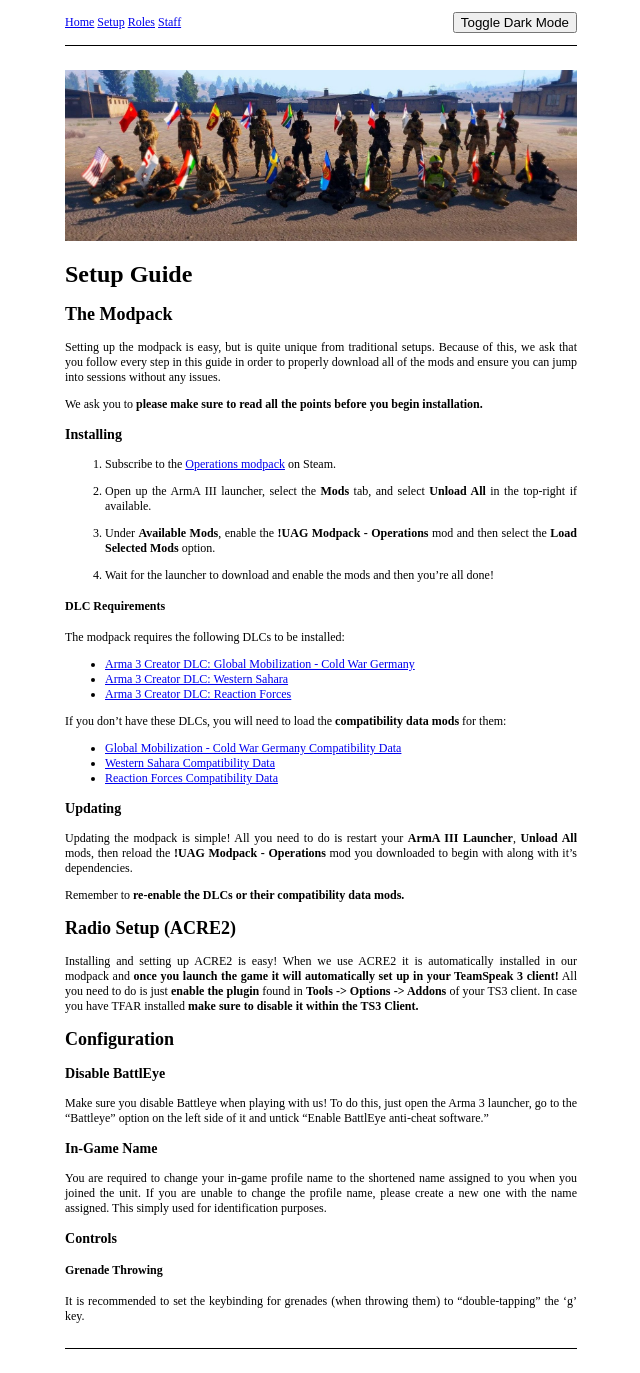
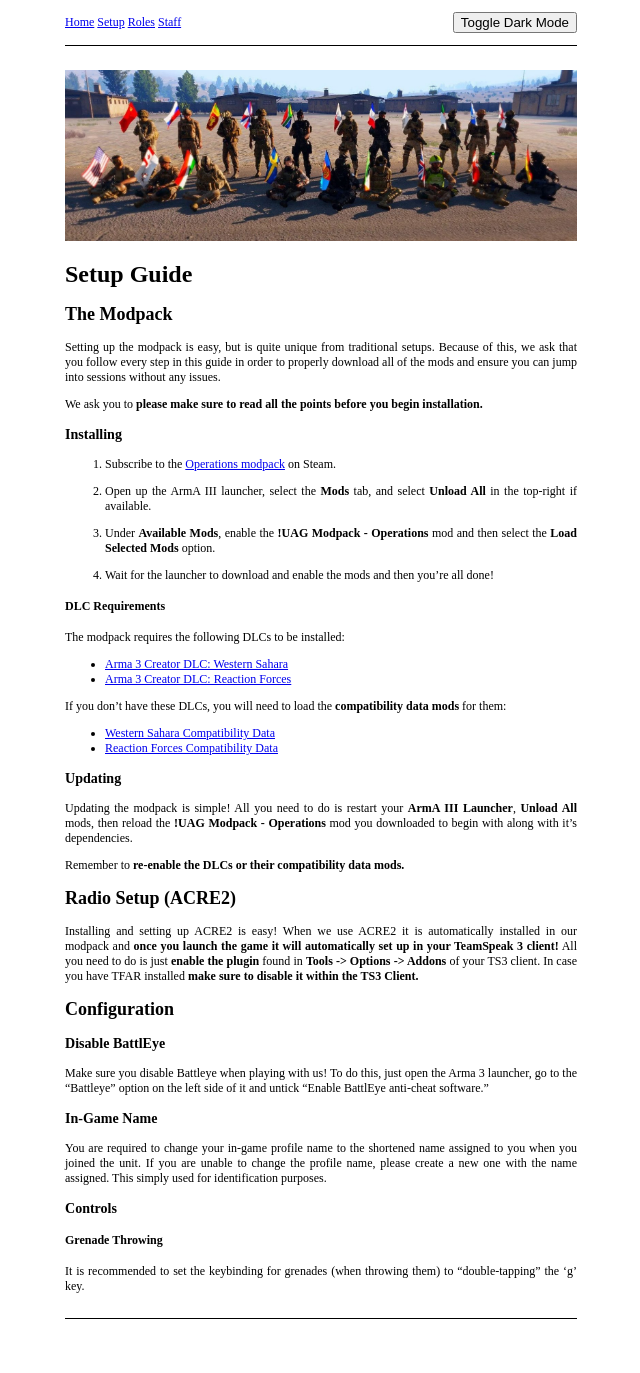
Before and after one commit to zuedev/-docs.uagpmc.com, a Jekyll site: the page built from jekyll/guides/setup.md, in a window 1280 px wide. Shown: the whole page, without its empty margins (319-959 px from the left). Built offline with Jekyll 4.4.1, drawn with Linux system fonts in a browser that asks for light colours; our own code applies the rules of GitHub Pages for plain Markdown files; comment, search, counter and statistics services are not loaded; a style sheet for code colours, icons or effects is not loaded; after the commit the page ends 1343 px from its top, so only the background shows below that.

Commit message:
remove GM from req cdlc

```diff
--- a/jekyll/guides/setup.md
+++ b/jekyll/guides/setup.md
@@ -22,13 +22,11 @@ We ask you to **please make sure to read all the points before you begin install
 
 The modpack requires the following DLCs to be installed:
 
-- [Arma 3 Creator DLC: Global Mobilization - Cold War Germany](https://store.steampowered.com/app/1042220/Arma_3_Creator_DLC_Global_Mobilization__Cold_War_Germany/)
 - [Arma 3 Creator DLC: Western Sahara](https://store.steampowered.com/app/1681170/Arma_3_Creator_DLC_Western_Sahara/)
 - [Arma 3 Creator DLC: Reaction Forces](https://store.steampowered.com/app/2647760/Arma_3_Creator_DLC_Reaction_Forces/)
 
 If you don't have these DLCs, you will need to load the **compatibility data mods** for them:
 
-- [Global Mobilization - Cold War Germany Compatibility Data](https://steamcommunity.com/sharedfiles/filedetails/?id=1776428269)
 - [Western Sahara Compatibility Data](https://steamcommunity.com/sharedfiles/filedetails/?id=2636962953)
 - [Reaction Forces Compatibility Data](https://steamcommunity.com/sharedfiles/filedetails/?id=3150497912)
 
```
